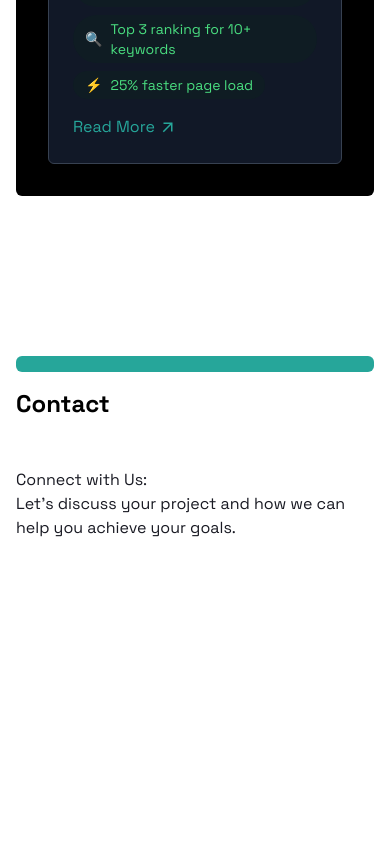
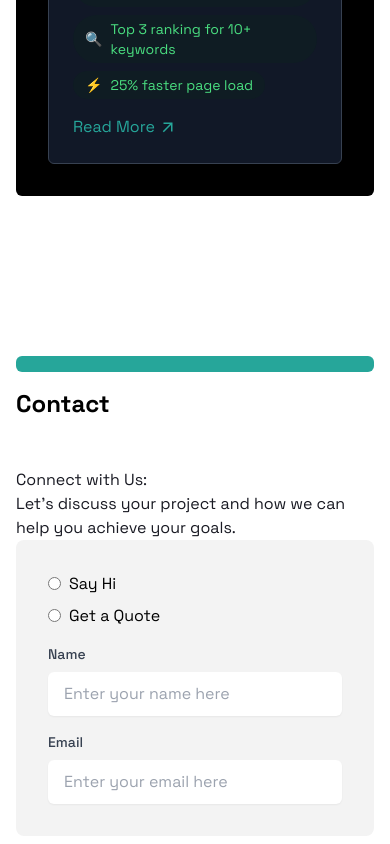
Before and after one commit to mwyzer/akt-company-profile, a React (Vite) app: page / in a window 390 px wide. Shown: the part 8196-9040 px from the top of the page. Before the commit the page ends 8784 px from the top, so only its background shows below. Built offline with nearby package versions, Linux system fonts and the light colour scheme.

Commit message:
text-area

```diff
--- a/src/components/Contact.jsx
+++ b/src/components/Contact.jsx
@@ -16,6 +16,60 @@ function Contact() {
             goals.
           </p>
         </div>
+        {/* contact form */}
+        <div className="flex flex-col md:flex-row justify-between bg-tartiary rounded-lg md:p-8 p-4">
+          <div className="w-full md:w-1/2 p-4">
+            <form className="space-y-4">
+              {/*radio input */}
+              <div className="flex flex-col md:flex-row md:space-x-4 items-start justify-start">
+                <label className="flex items-center">
+                  <input
+                    type="radio"
+                    name="contact-type"
+                    className="mr-2"
+                    value="hi"
+                  />
+                  Say Hi
+                </label>
+                <label className="flex items-center mt-2 md:mt-0">
+                  <input
+                    type="radio"
+                    name="contact-type"
+                    className="mr-2"
+                    value="quote"
+                  />
+                  Get a Quote
+                </label>
+              </div>
+              {/*name input */}
+              <div>
+                <label className="block text-sm font-medium text-gray-700">
+                  Name
+                </label>
+                <input
+                  id="name"
+                  type="text"
+                  name="name"
+                  className="mt-2 py-2.5 px-4 block w-full rounded-md shadow-sm focus:outline-none focus:ring focus:ring-primary"
+                  placeholder="Enter your name here"
+                />
+              </div>
+              {/*email input */}
+              <div>
+                <label className="block text-sm font-medium text-gray-700">
+                  Email
+                </label>
+                <input
+                  id="email"
+                  type="email"
+                  name="email"
+                  className="mt-2 py-2.5 px-4 block w-full rounded-md shadow-sm focus:outline-none focus:ring focus:ring-primary"
+                  placeholder="Enter your email here"
+                />
+              </div>
+            </form>
+          </div>
+        </div>
       </div>
     </section>
   );
```
